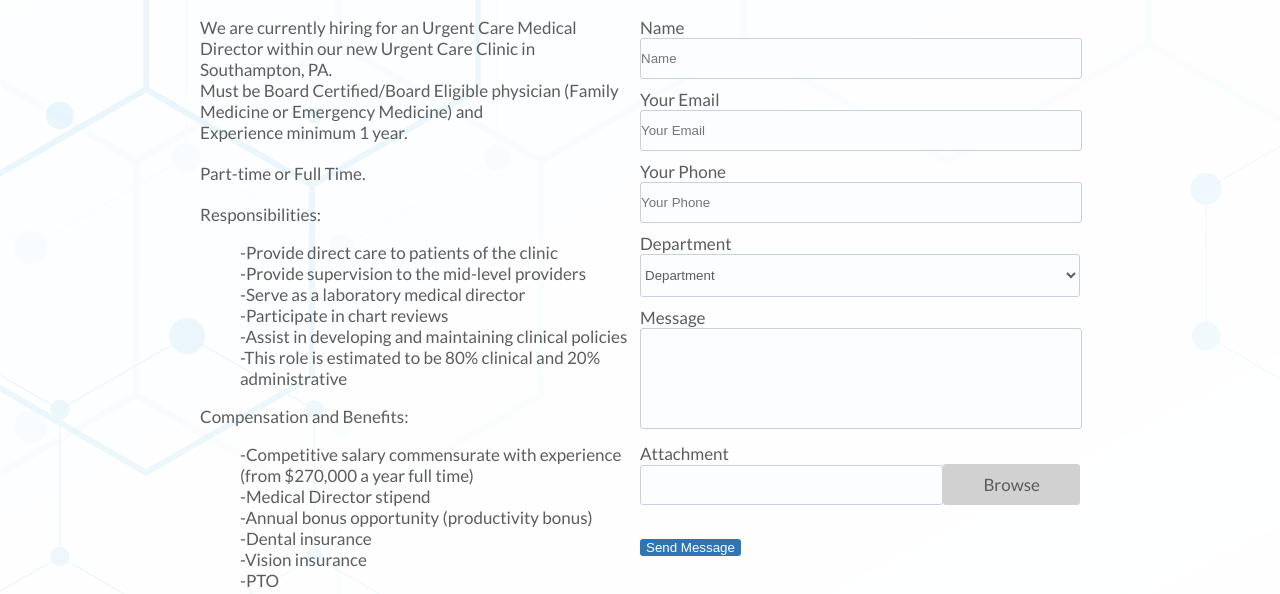
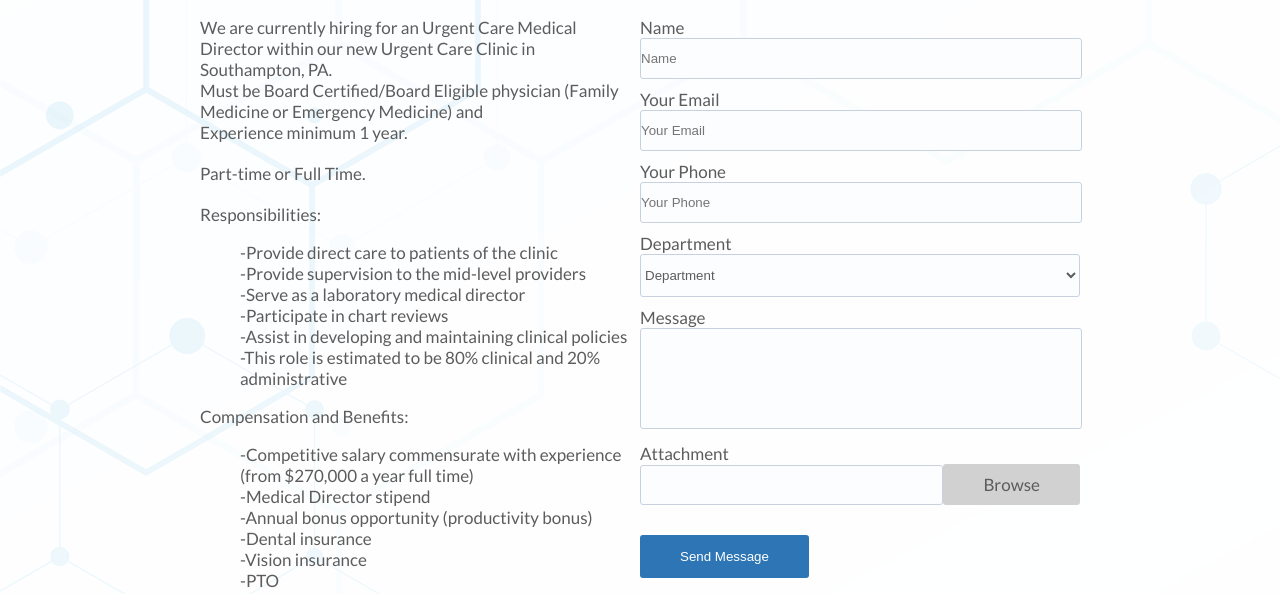
Before and after one commit to idooldima/urgentCare, a plain HTML site: page index.html in a window 1280 px wide. Shown: the part 191-785 px from the top of the page. Drawn offline with nearby package versions, Linux system fonts and the light colour scheme.

Commit message:
button styles 2

```diff
--- a/assets/css/style.css
+++ b/assets/css/style.css
@@ -204,6 +204,7 @@ footer {
 .background-button {
   background-color: var(--color-blue);
   color: white;
+  padding: 14px 40px;
 }
 
 .button-media {
```
